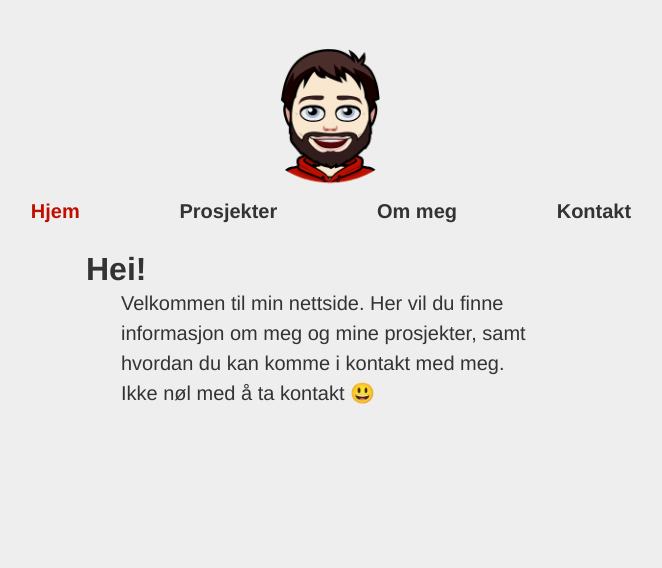
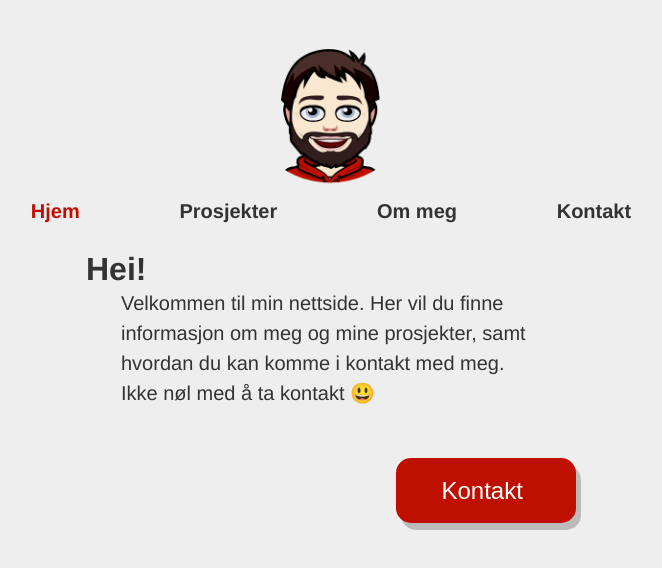
Before and after one commit to ProgrammerChris/Portfolio, a Vue app: page / in a window 1280 px wide. Shown: the top 568 px of the page, without its empty margins (309-971 px from the left). Built offline with nearby package versions, Linux system fonts and the light colour scheme.

Commit message:
Added contact button and page transition

```diff
--- a/src/App.vue
+++ b/src/App.vue
@@ -1,16 +1,29 @@
 <template>
   <div id="app">
-    <div id="nav">
+    <nav id="nav">
       <router-link to="/">Hjem</router-link>
       <router-link to="/prosjekter">Prosjekter</router-link>
       <router-link to="/om">Om meg</router-link>
       <router-link to="/kontakt">Kontakt</router-link>
-    </div>
-    <router-view />
+    </nav>
+    <transition name="fade" mode="out-in">
+      <router-view />
+    </transition>
   </div>
 </template>
 
 <style>
+.fade-enter-active,
+.fade-leave-active {
+  transition-duration: 0.2s;
+  transition-property: opacity;
+  transition-timing-function: ease;
+}
+
+.fade-enter,
+.fade-leave-active {
+  opacity: 0;
+}
 body {
   background: #eeeeee;
   margin: 0;
@@ -42,6 +55,7 @@ body {
   color: #bf0f00;
 }
 .page {
+  display: grid;
   grid-column: 2;
 }
 </style>
--- a/src/views/About.vue
+++ b/src/views/About.vue
@@ -1,11 +1,13 @@
 <template>
   <div id="about" class="page">
-    <Page heading="Ja, så var det litt om meg..." :img="require('../assets/ready.png')" />
+    <Page
+      heading="Ja, så var det litt om meg..."
+      :img="require('../assets/ready.png')"
+    />
   </div>
 </template>
 
 <script>
-// @ is an alias to /src
 import Page from "@/components/Page.vue";
 
 export default {
--- a/src/views/Contact.vue
+++ b/src/views/Contact.vue
@@ -1,11 +1,13 @@
 <template>
   <div id="contact" class="page">
-    <Page heading="Her får du kontakt med meg!" :img="require('../assets/contact.png')" />
+    <Page
+      heading="Her får du kontakt med meg!"
+      :img="require('../assets/contact.png')"
+    />
   </div>
 </template>
 
 <script>
-// @ is an alias to /src
 import Page from "@/components/Page.vue";
 
 export default {
--- a/src/views/Home.vue
+++ b/src/views/Home.vue
@@ -5,11 +5,13 @@
       msg="Velkommen til min nettside. Her vil du finne informasjon om meg og mine prosjekter, samt hvordan du kan komme i kontakt med meg. Ikke nøl med å ta kontakt 😃"
       :img="require('../assets/happy.png')"
     />
+    <router-link to="/kontakt" id="contact_button" tag="button">
+      <span>Kontakt</span>
+    </router-link>
   </div>
 </template>
 
 <script>
-// @ is an alias to /src
 import Page from "@/components/Page.vue";
 
 export default {
@@ -19,3 +21,42 @@ export default {
   }
 };
 </script>
+
+<style scoped>
+#contact_button {
+  width: 180px;
+  height: 65px;
+  background-color: #bf0f00;
+  border-radius: 15px;
+  border: none;
+  color: #fff;
+  text-align: center;
+  font-size: 1.5em;
+  transition: all 0.5s;
+  cursor: pointer;
+  outline: none;
+  justify-self: end;
+  margin-right: 15%;
+  padding-left: 35px;
+  box-shadow: 5px 7px #bbb;
+}
+#contact_button span {
+  cursor: pointer;
+  transition: 0.5s;
+}
+#contact_button span:after {
+  content: " 😄";
+  opacity: 0;
+  transition: 0.5s;
+}
+#contact_button:hover span {
+  padding-right: 15px;
+}
+#contact_button:hover span:after {
+  opacity: 1;
+}
+#contact_button:active {
+  box-shadow: 0px 0px #bbb;
+  transform: translateY(4px);
+}
+</style>
--- a/src/views/Projects.vue
+++ b/src/views/Projects.vue
@@ -1,12 +1,13 @@
 <template>
   <div id="projects" class="page">
-    <Page heading="Se hva jeg har laget!" :img="require('../assets/computer.png')" />
-    <div>Prosjekter i et grid her</div>
+    <Page
+      heading="Se hva jeg har laget!"
+      :img="require('../assets/computer.png')"
+    />
   </div>
 </template>
 
 <script>
-// @ is an alias to /src
 import Page from "@/components/Page.vue";
 
 export default {
```
Also changed, not shown: src/router/index.js (+6 -3 lines).
